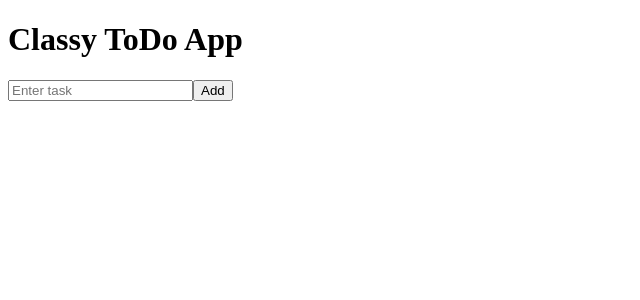
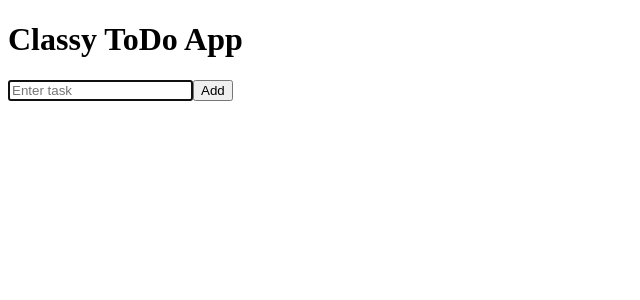
Before and after one commit to pinakinmistry/React-Training, a React app in the folder todo-app/: page / in a window 1280 px wide. Shown: the top 300 px of the page, without its empty margins (0-640 px from the left). Built offline with nearby package versions, Linux system fonts and the light colour scheme.

Commit message:
Focus on input using ref and componentDidMount callback

```diff
--- a/todo-app/App.js
+++ b/todo-app/App.js
@@ -18,6 +18,10 @@ class App extends React.Component {
 			input: '',
 			tasks: [...this.state.tasks, this.state.input]
 		})
+		this.refs.input.focus()
+	}
+	componentDidMount() {
+		this.refs.input.focus()
 	}
 	render() {
 		return (
@@ -26,6 +30,7 @@ class App extends React.Component {
 				<input type="text"
 					placeholder="Enter task"
 					value={this.state.input}
+					ref="input"
 					onChange={this.onChange.bind(this)} />
 				<button onClick={this.onAddTask.bind(this)}>Add</button>
 				<ul>
```
